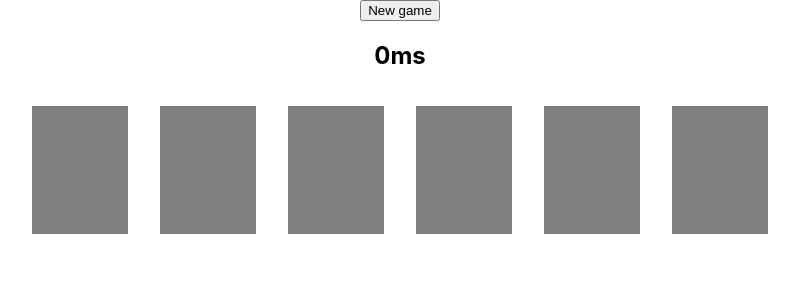
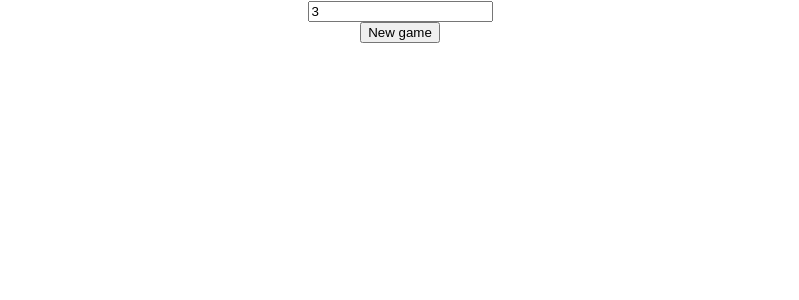
Before and after one commit to DLi7077/CSCI-39548, a React (Create React App) app: page / in a window 1280 px wide. Shown: the top 300 px of the page, without its empty margins (240-1039 px from the left). Built offline with nearby package versions, Linux system fonts and the light colour scheme.

Commit message:
added card count input

```diff
--- a/src/App.js
+++ b/src/App.js
@@ -1,16 +1,28 @@
-import { useState } from "react";
+import { useState, useRef, useEffect } from "react";
 import "./App.css";
 import CardList from "./components/CardList";
 import Clock from "./Clock";
 import Shuffle from "./shuffle";
 
 function App() {
-  const cards = [1, 2, 3];
-  const [ready, setReady] = useState(true);
-  const [gameEnd, setGameEnd] = useState(true);
+  const [cards, setCards] = useState([]);
+  const [ready, setReady] = useState(false);
+  const [gameEnd, setGameEnd] = useState(false);
+  const [cardCount, setCardCount] = useState(3);
 
-  const gameCards = Shuffle([...cards, ...cards]);
+  const [gameCards, setGameCards] = useState([]);
+
+  useEffect(() => {
+    setGameCards(Shuffle([...cards, ...cards]));
+  }, [cards]);
+
   const revealMS = 500;
+
+  function updateCardList() {
+    const newCardList = [...Array(parseInt(cardCount)).keys()];
+    setCards(newCardList);
+  }
+
   return (
     <div
       style={{
@@ -19,12 +31,23 @@ function App() {
         alignItems: "center",
       }}
     >
+      <div>
+        <input
+          type="number"
+          value={cardCount}
+          onChange={(e) => {
+            setCardCount(e.target.value);
+          }}
+        ></input>
+      </div>
       <button
         style={{ width: "fit-content" }}
         onClick={() => {
+          updateCardList();
           setReady(false);
           setTimeout(() => {
             setReady(true);
+            setGameEnd(false);
           }, revealMS);
         }}
       >
@@ -40,10 +63,13 @@ function App() {
         {ready && (
           <>
             <Clock stop={gameEnd} />
-            <CardList gameCards={gameCards} endGame={() => setGameEnd(true)} />
+            <CardList
+              gameCards={gameCards}
+              endGame={() => setGameEnd(true)}
+            />
           </>
         )}
-        {!ready && <h3> loading...</h3>}
+        {!ready && gameEnd && <h3> loading...</h3>}
       </div>
     </div>
   );
--- a/src/shuffle.js
+++ b/src/shuffle.js
@@ -1,11 +1,12 @@
-export default function Shuffle(cards) {
+export default function Shuffle(c) {
   const result = [];
-  const count = cards.length;
+  const count = c.length;
+  let cards = [...c];
 
   for (let i = 0; i < count; i++) {
     const randomIdx = Math.floor(Math.random() * cards.length);
     result.push(cards[randomIdx]);
-    cards.splice(randomIdx,1);
+    cards.splice(randomIdx, 1);
   }
 
   return result;
```
Also changed, not shown: t.js (added).
